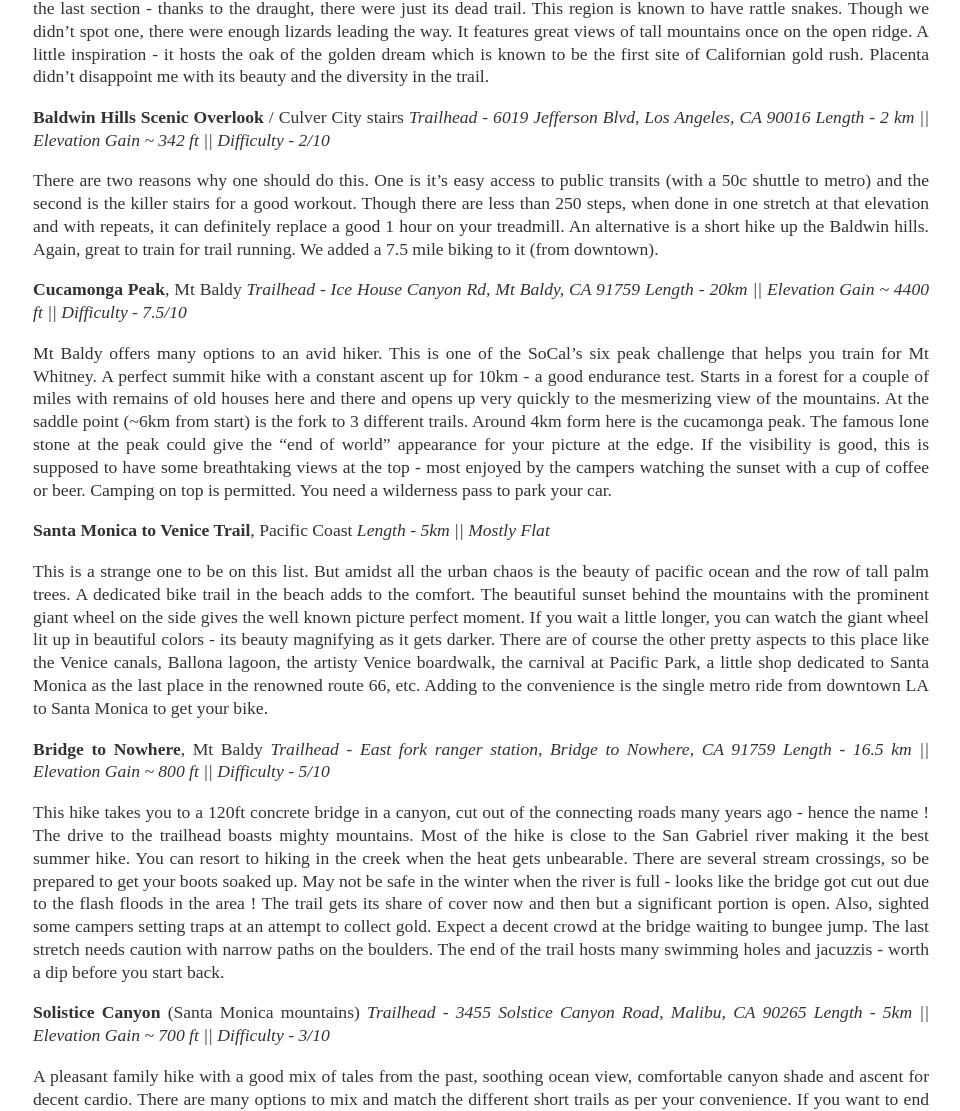
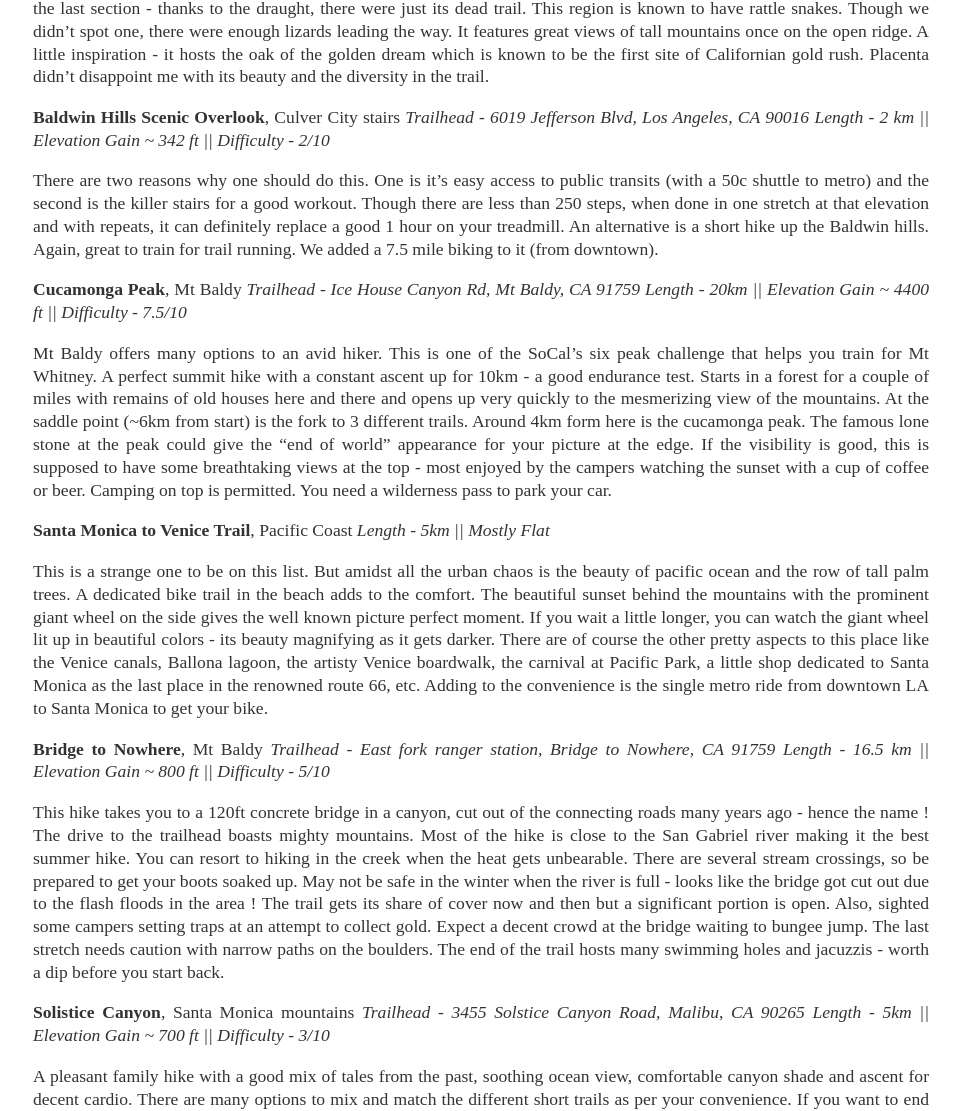
Before and after one commit to Shamya/shamyatest.github.io, a Jekyll site: the page built from _posts/2016-08-31-LA-as-i-see.md, in a window 1280 px wide. Shown: the part 564-1675 px from the top of the page, without its empty margins (159-1119 px from the left). Built offline with Jekyll 4.4.1, drawn with Linux system fonts in a browser that asks for light colours.

Commit message:
Update 2016-08-31-LA-as-i-see.md

```diff
--- a/_posts/2016-08-31-LA-as-i-see.md
+++ b/_posts/2016-08-31-LA-as-i-see.md
@@ -13,7 +13,7 @@
 Adding a good end to the saying - what goes up must come down and stay flat ! A perfect combination of open summit+ridge, forest canopy cover and canyon. This is a combination of three sections - Manzanita Mountain Trail (ascent) which joins the Firebreak trail, Los Pinetos trail (descent) and the canyon trail (flat). Manzanita is in itself made up of patches of steep ascents in its way. The trail isn’t well marked and the map (at the visitor center) needs a lot of improvement. A seasonal creek runs at the last section - thanks to the draught, there were just its dead trail. This region is known to have rattle snakes. Though we didn’t spot one, there were enough lizards leading the way. It features great views of tall mountains once on the open ridge. A little inspiration - it hosts the oak of the golden dream which is known to be the first site of Californian gold rush. Placenta didn’t disappoint me with its beauty and the diversity in the trail.
 
 
-**Baldwin Hills Scenic Overlook** / Culver City stairs
+**Baldwin Hills Scenic Overlook**, Culver City stairs
 *Trailhead - 6019 Jefferson Blvd, Los Angeles, CA 90016*
 *Length - 2 km || Elevation Gain ~ 342 ft || Difficulty - 2/10*
 
@@ -37,7 +37,7 @@
 
 This hike takes you to a 120ft concrete bridge in a canyon, cut out of the connecting roads many years ago - hence the name ! The drive to the trailhead boasts mighty mountains. Most of the hike is close to the San Gabriel river making it the best summer hike. You can resort to hiking in the creek when the heat gets unbearable. There are several stream crossings, so be prepared to get your boots soaked up. May not be safe in the winter when the river is full - looks like the bridge got cut out due to the flash floods in the area ! The trail gets its share of cover now and then but a significant portion is open. Also, sighted some campers setting traps at an attempt to collect gold. Expect a decent crowd at the bridge waiting to bungee jump. The last stretch needs caution with narrow paths on the boulders. The end of the trail hosts many swimming holes and jacuzzis - worth a dip before you start back.
 
-**Solistice Canyon** (Santa Monica mountains)
+**Solistice Canyon**, Santa Monica mountains
 *Trailhead - 3455 Solstice Canyon Road, Malibu, CA 90265*
 *Length - 5km || Elevation Gain ~ 700 ft || Difficulty - 3/10*
 
```
